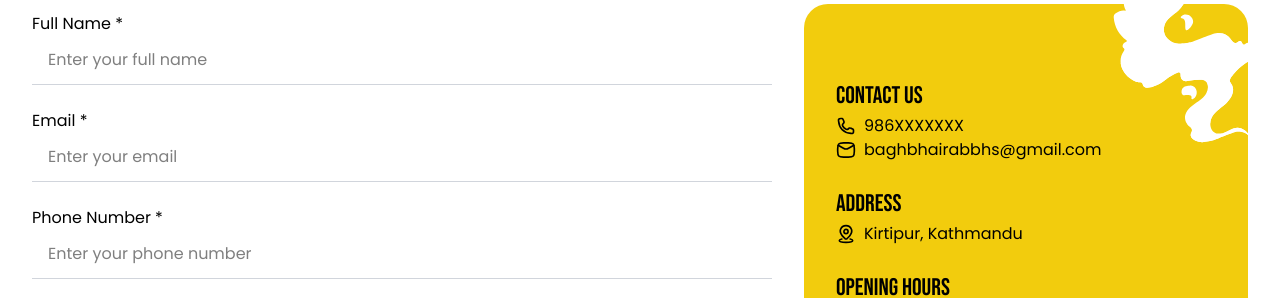
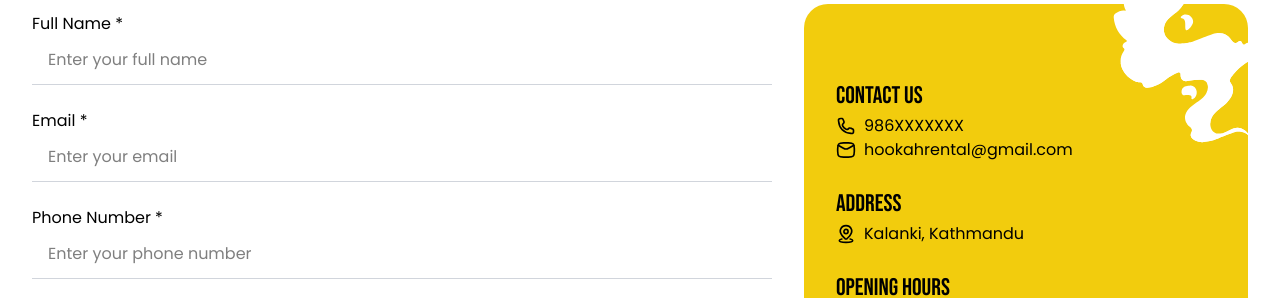
Before and after one commit to voidnepal0/hookah-rental, a Next.js app: page /contact-us in a window 1280 px wide. Shown: the part 780-1078 px from the top of the page. Built offline with nearby package versions, Linux system fonts and the light colour scheme.

Commit message:
email fix

```diff
--- a/components/contact/ContactForm.tsx
+++ b/components/contact/ContactForm.tsx
@@ -151,7 +151,7 @@ const ContactForm = () => {
                     </div>
                     <div className="flex items-center gap-2">
                         <MailIcon className='w-5 h-5' />
-                        <p className="text-[16px]">baghbhairabbhs@gmail.com</p>
+                        <p className="text-[16px]">hookahrental@gmail.com</p>
                     </div>
                 </div>
               </div>
@@ -160,7 +160,7 @@ const ContactForm = () => {
                 <h3 className="font-bebas-neue text-[24px] ">ADDRESS</h3>
                 <div className= 'flex items-center gap-2'>
                   <AddressIcon className='w-5 h-5' />
-                  <p className="font-poppins text-[16px]">Kirtipur, Kathmandu</p>
+                  <p className="font-poppins text-[16px]">Kalanki, Kathmandu</p>
                 </div>
               </div>
 
```
